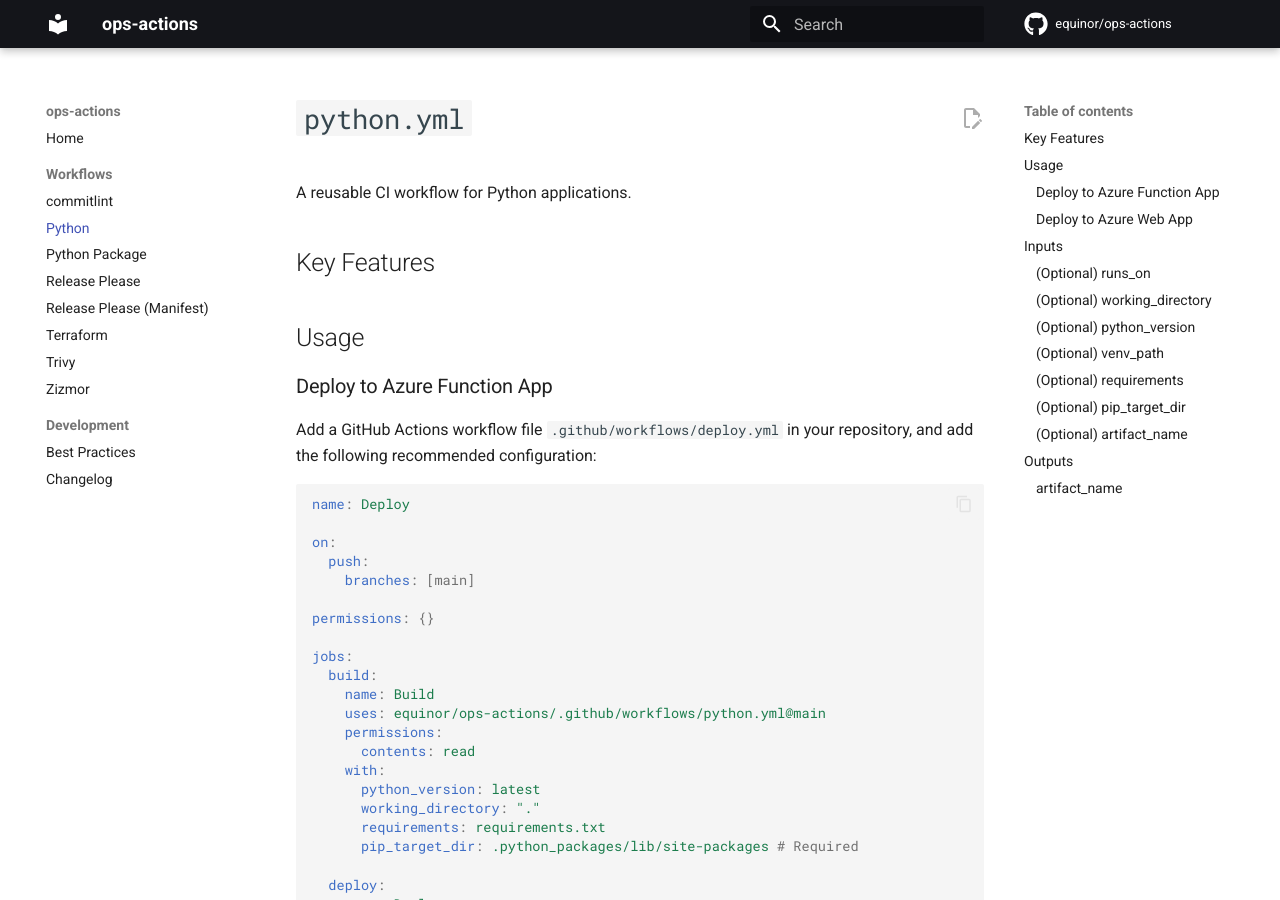
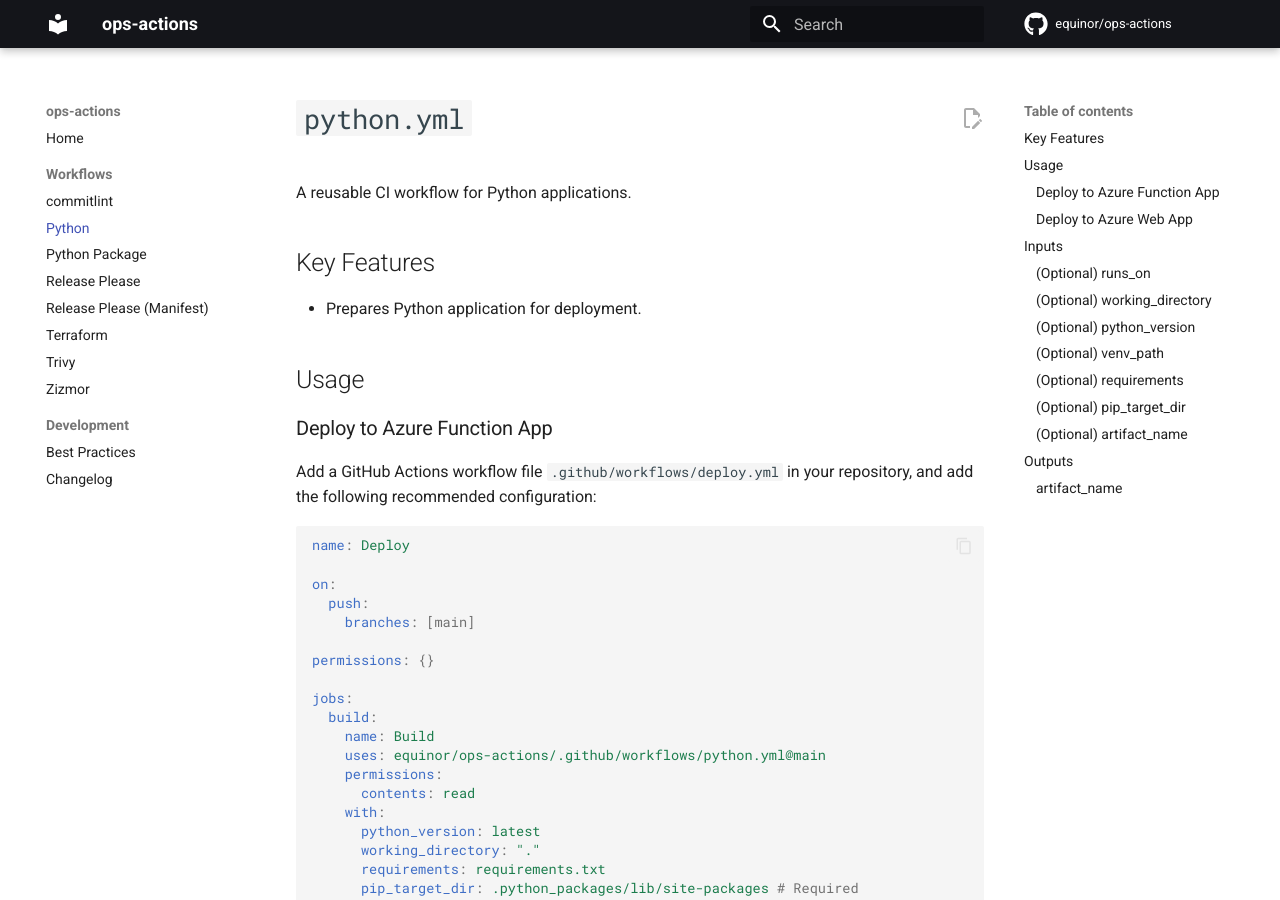
Before and after one commit to equinor/ops-actions, an MkDocs documentation site: the page built from docs/workflows/python.md, in a window 1280 px wide and 900 px high. Built offline with MkDocs 1.6.1 and Material for MkDocs 9.7.7, drawn with Linux system fonts in a browser that asks for light colours; comment, search, counter and statistics services are not loaded.

Commit message:
docs(python): add initial key features

```diff
--- a/docs/workflows/python.md
+++ b/docs/workflows/python.md
@@ -4,7 +4,7 @@
 
 ## Key Features
 
-<!-- TODO(@hknutsen) -->
+- Prepares Python application for deployment.
 
 ## Usage
 
```
